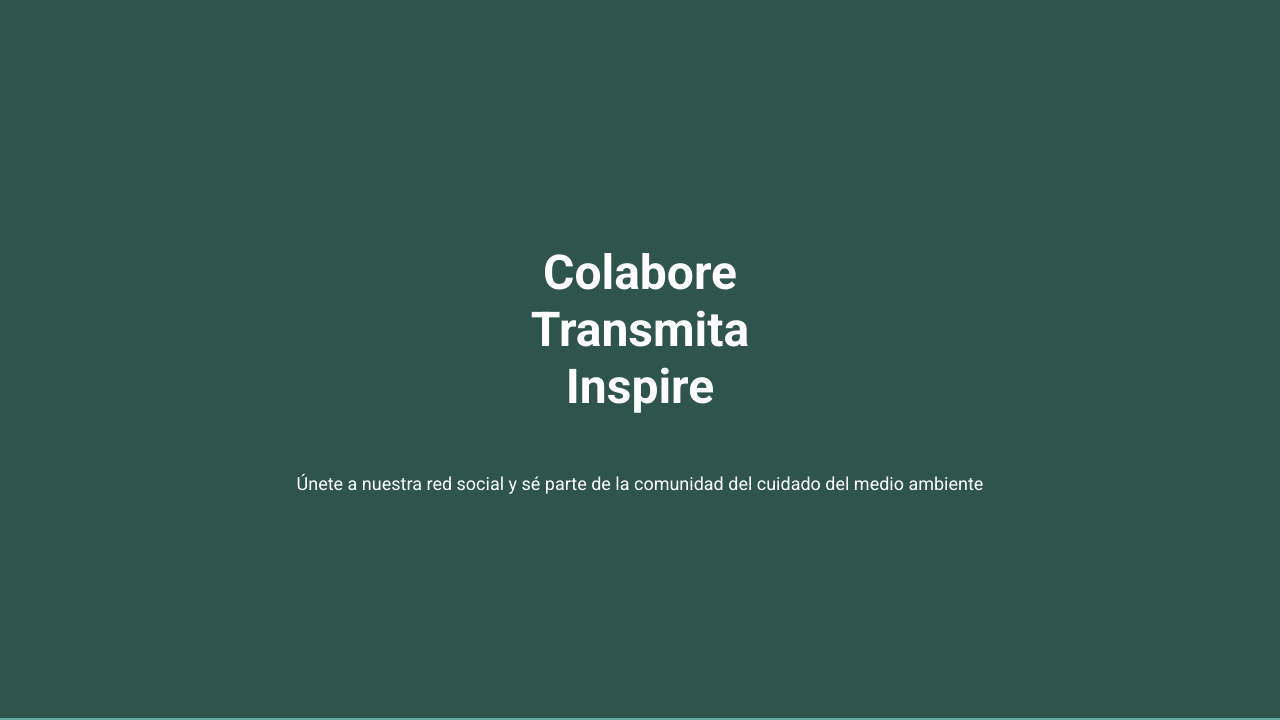
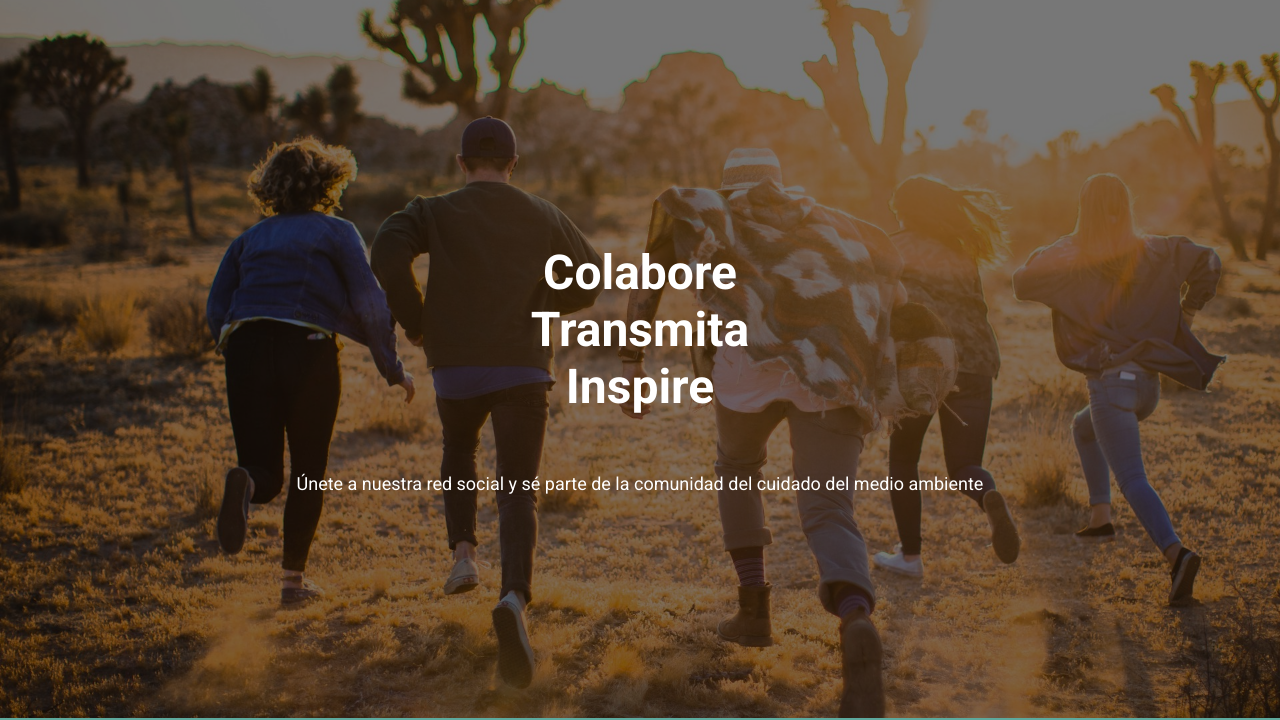
Before and after one commit to AmbientalCompany-2024/TF-IHC-y-Tecnologias-Moviles--OFICIAL-, a plain HTML site: page public/index.html in a window 1280 px wide. Shown: the part 83-803 px from the top of the page. Drawn offline with Linux system fonts and the light colour scheme; the site is published under a folder, as on GitHub Pages, so addresses that start at the root find nothing.

Commit message:
Fix: arreglando error de la imagen del hero

```diff
--- a/public/assets/styles/styles.css
+++ b/public/assets/styles/styles.css
@@ -130,7 +130,7 @@ body {
     flex-direction: column;
     justify-content: center;
     align-items: center;
-    background: url('/public/assets/images/wildcard-medium.jpg') center/cover no-repeat;
+    background: url('../images/wildcard-medium.jpg') center/cover no-repeat;
     text-align: center;
     color: var(--color-text-secondary);
     background-attachment: fixed;
```
